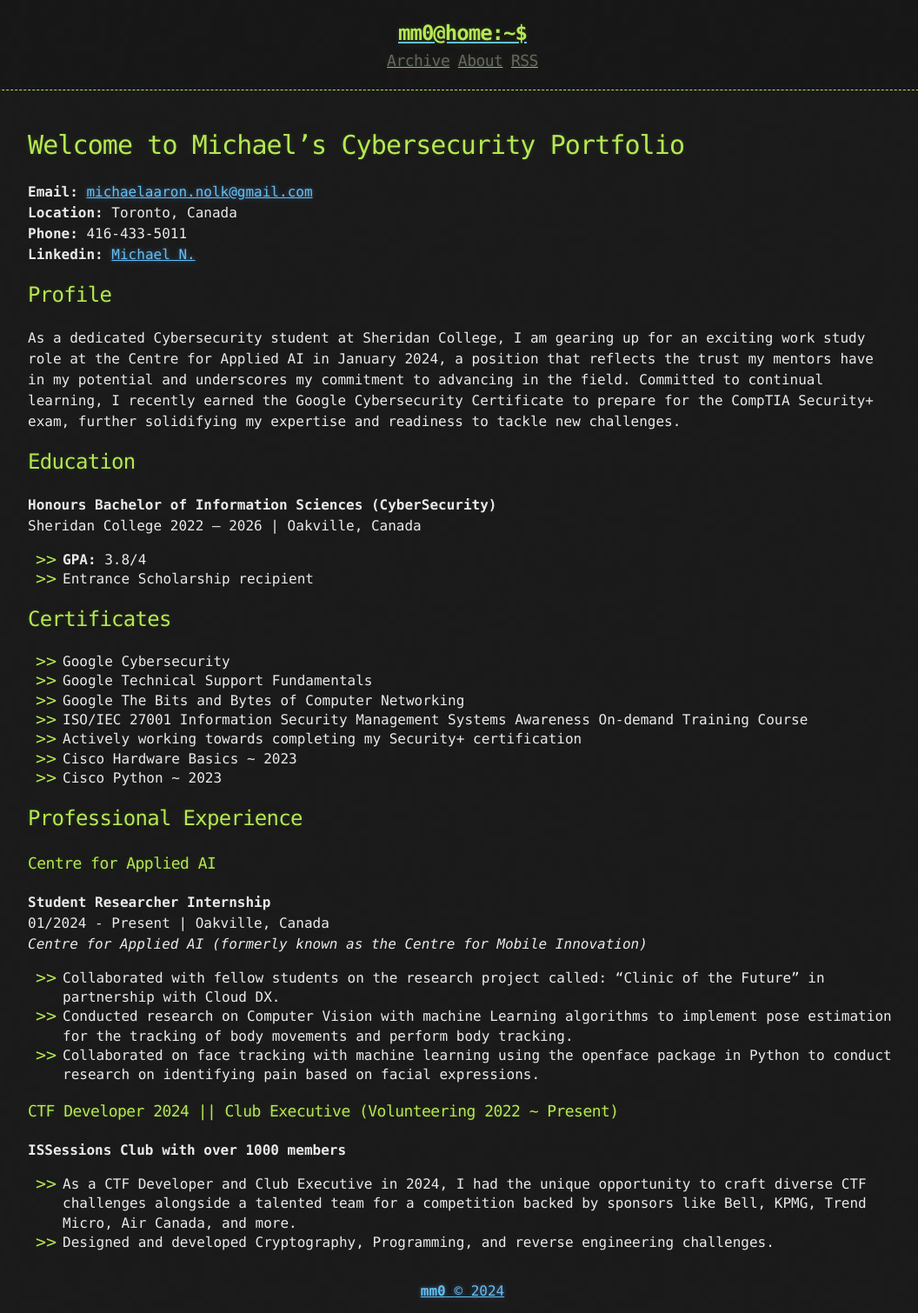
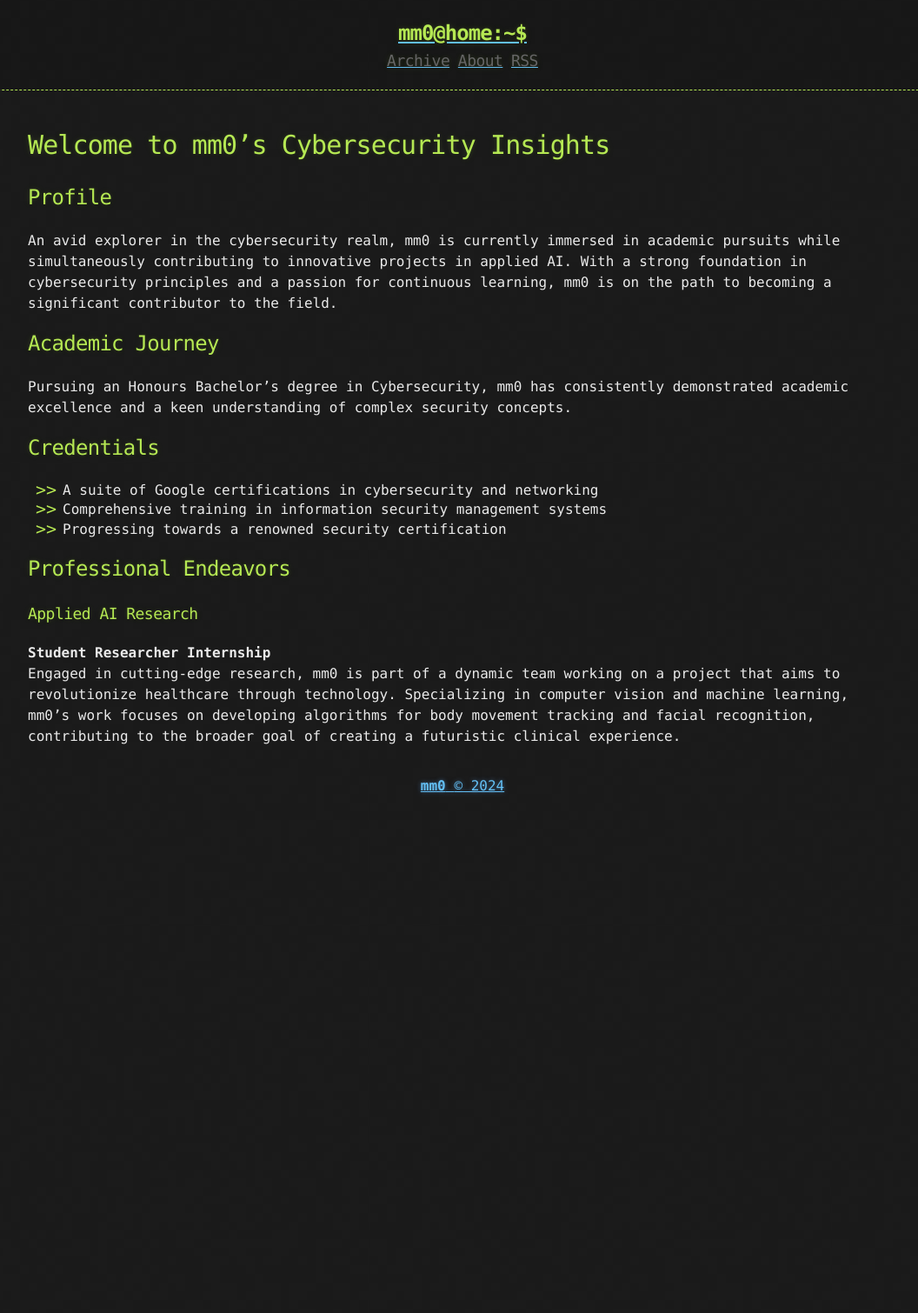
Before and after one commit to Mmo-kali/mmo-kali.github.io, a Jekyll site: the page built from about.md, in a window 1280 px wide. Shown: the whole page at 87% size, without its empty margins (108-1164 px from the left). Built offline with Jekyll 4.4.1, drawn with Linux system fonts in a browser that asks for light colours; after the commit the page ends 929 px from its top, so only the background shows below that.

Commit message:
Update about.md

```diff
--- a/about.md
+++ b/about.md
@@ -3,47 +3,25 @@ layout: page
 title: About
 ---
 
-# Welcome to Michael's Cybersecurity Portfolio
-
-**Email:** [michaelaaron.nolk@gmail.com](mailto:michaelaaron.nolk@gmail.com)
-**Location:** Toronto, Canada
-**Phone:** 416-433-5011
-**Linkedin:** [Michael N.](https://www.linkedin.com/in/michael-n12345/)
+# Welcome to mm0's Cybersecurity Insights
 
 ## Profile
 
-As a dedicated Cybersecurity student at Sheridan College, I am gearing up for an exciting work study role at the Centre for Applied AI in January 2024, a position that reflects the trust my mentors have in my potential and underscores my commitment to advancing in the field. Committed to continual learning, I recently earned the Google Cybersecurity Certificate to prepare for the CompTIA Security+ exam, further solidifying my expertise and readiness to tackle new challenges.
+An avid explorer in the cybersecurity realm, mm0 is currently immersed in academic pursuits while simultaneously contributing to innovative projects in applied AI. With a strong foundation in cybersecurity principles and a passion for continuous learning, mm0 is on the path to becoming a significant contributor to the field.
 
-## Education
+## Academic Journey
 
-**Honours Bachelor of Information Sciences (CyberSecurity)**
-Sheridan College 2022 – 2026 | Oakville, Canada
-- **GPA:** 3.8/4
-- Entrance Scholarship recipient
+Pursuing an Honours Bachelor's degree in Cybersecurity, mm0 has consistently demonstrated academic excellence and a keen understanding of complex security concepts.
 
-## Certificates
+## Credentials
 
-- Google Cybersecurity
-- Google Technical Support Fundamentals
-- Google The Bits and Bytes of Computer Networking
-- ISO/IEC 27001 Information Security Management Systems Awareness On-demand Training Course
-- Actively working towards completing my Security+ certification
-- Cisco Hardware Basics ~ 2023
-- Cisco Python ~ 2023
+- A suite of Google certifications in cybersecurity and networking
+- Comprehensive training in information security management systems
+- Progressing towards a renowned security certification
 
-## Professional Experience
+## Professional Endeavors
 
-### Centre for Applied AI
+### Applied AI Research
 
 **Student Researcher Internship**
-01/2024 - Present | Oakville, Canada
-*Centre for Applied AI (formerly known as the Centre for Mobile Innovation)*
-- Collaborated with fellow students on the research project called: "Clinic of the Future" in partnership with Cloud DX.
-- Conducted research on Computer Vision with machine Learning algorithms to implement pose estimation for the tracking of body movements and perform body tracking.
-- Collaborated on face tracking with machine learning using the openface package in Python to conduct research on identifying pain based on facial expressions.
-
-### CTF Developer 2024 || Club Executive (Volunteering 2022 ~ Present)
-
-**ISSessions Club with over 1000 members**
-- As a CTF Developer and Club Executive in 2024, I had the unique opportunity to craft diverse CTF challenges alongside a talented team for a competition backed by sponsors like Bell, KPMG, Trend Micro, Air Canada, and more.
-- Designed and developed Cryptography, Programming, and reverse engineering challenges.
+Engaged in cutting-edge research, mm0 is part of a dynamic team working on a project that aims to revolutionize healthcare through technology. Specializing in computer vision and machine learning, mm0's work focuses on developing algorithms for body movement tracking and facial recognition, contributing to the broader goal of creating a futuristic clinical experience.
```
